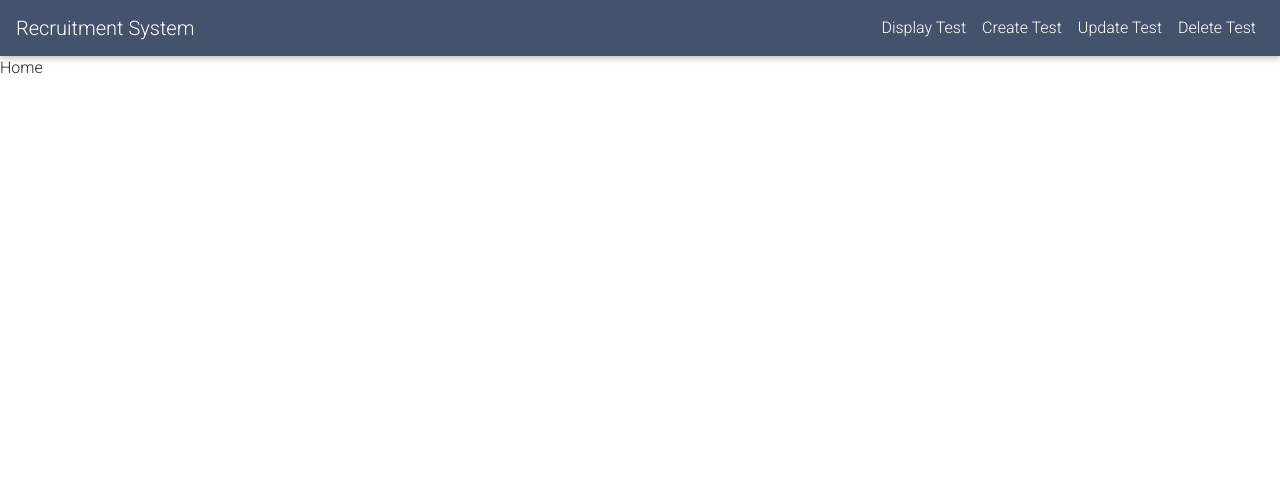
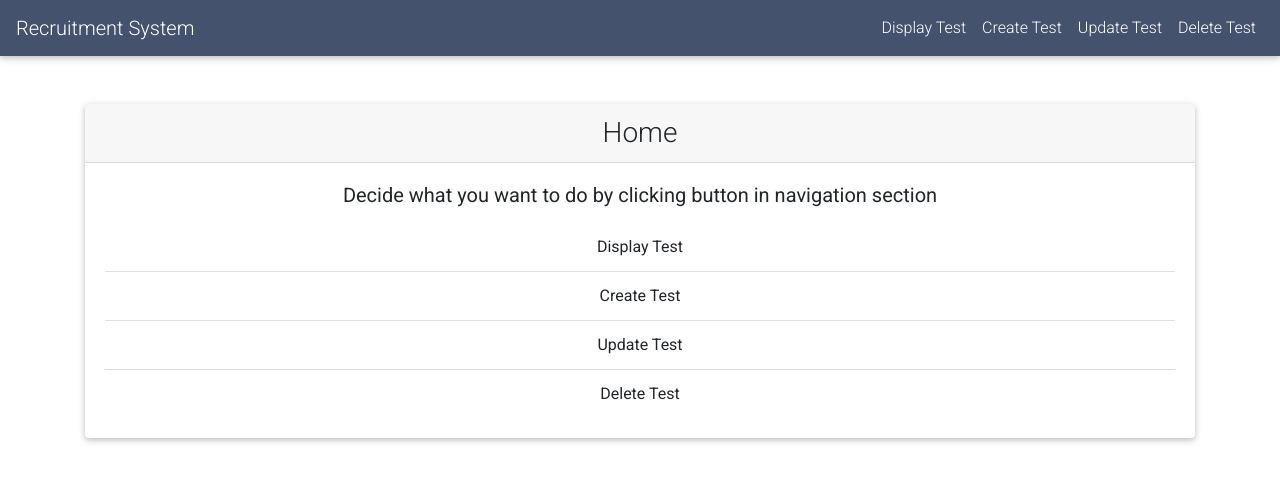
Before and after one commit to lodz-university-of-technology-masi/dropdatabase, a React (Create React App) app in the folder react-recruitment-system/: page / in a window 1280 px wide. Shown: the top 482 px of the page. Built offline with nearby package versions, Linux system fonts and the light colour scheme.

Commit message:
Add home page

```diff
--- a/react-recruitment-system/src/page/home/Home.js
+++ b/react-recruitment-system/src/page/home/Home.js
@@ -6,9 +6,24 @@ export const Home = (props) => {
 
   /*------------------------ RETURN REGION ------------------------*/
   return (
-    <>
-      Home
-    </>
+    <div className="container mt-5">
+      <div class="card text-center">
+        <h3 class="card-header text-center">
+          Home
+        </h3>
+
+        <div className="card-body">
+          <h5>Decide what you want to do by clicking button in navigation section</h5>
+
+          <ul className="list-group list-group-flush mt-3">
+            <li className="list-group-item">Display Test</li>
+            <li className="list-group-item">Create Test</li>
+            <li className="list-group-item">Update Test</li>
+            <li className="list-group-item">Delete Test</li>
+          </ul>
+        </div>
+      </div>
+    </div>
   );
 };
 
```
